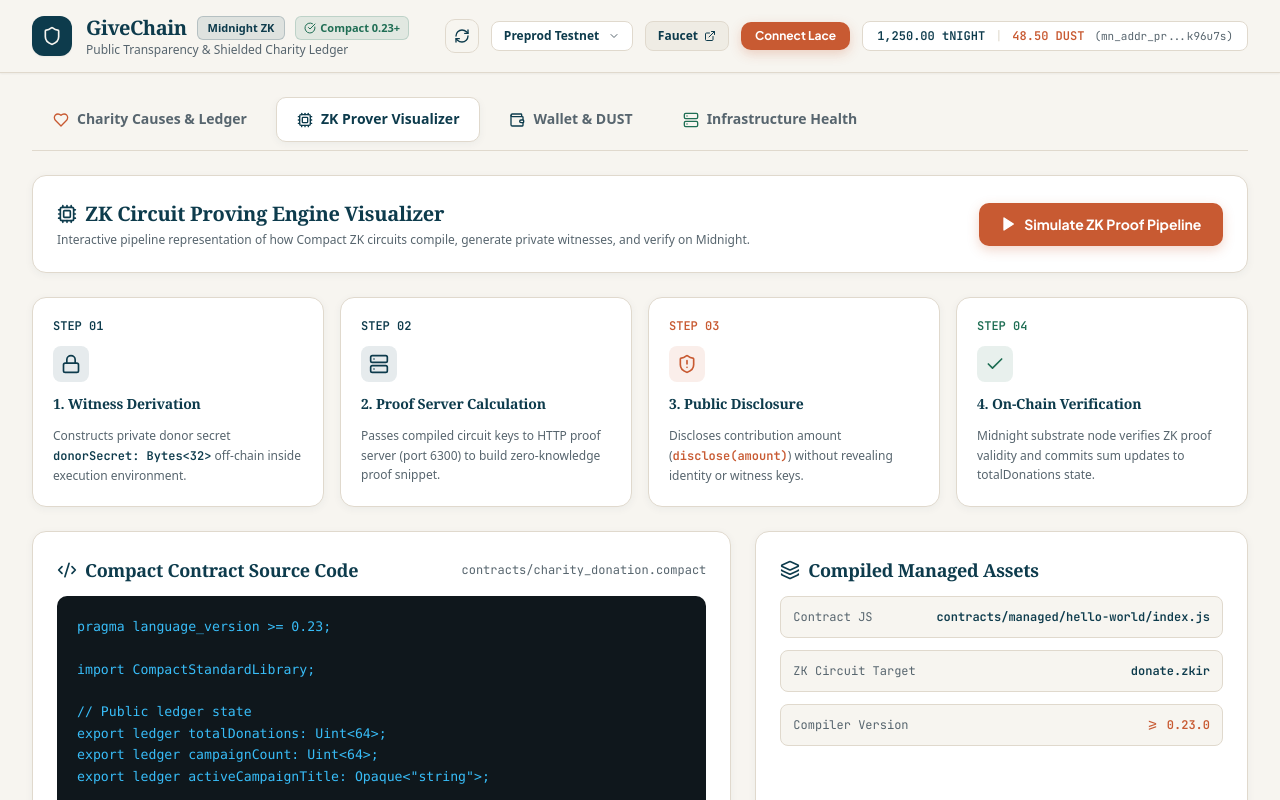
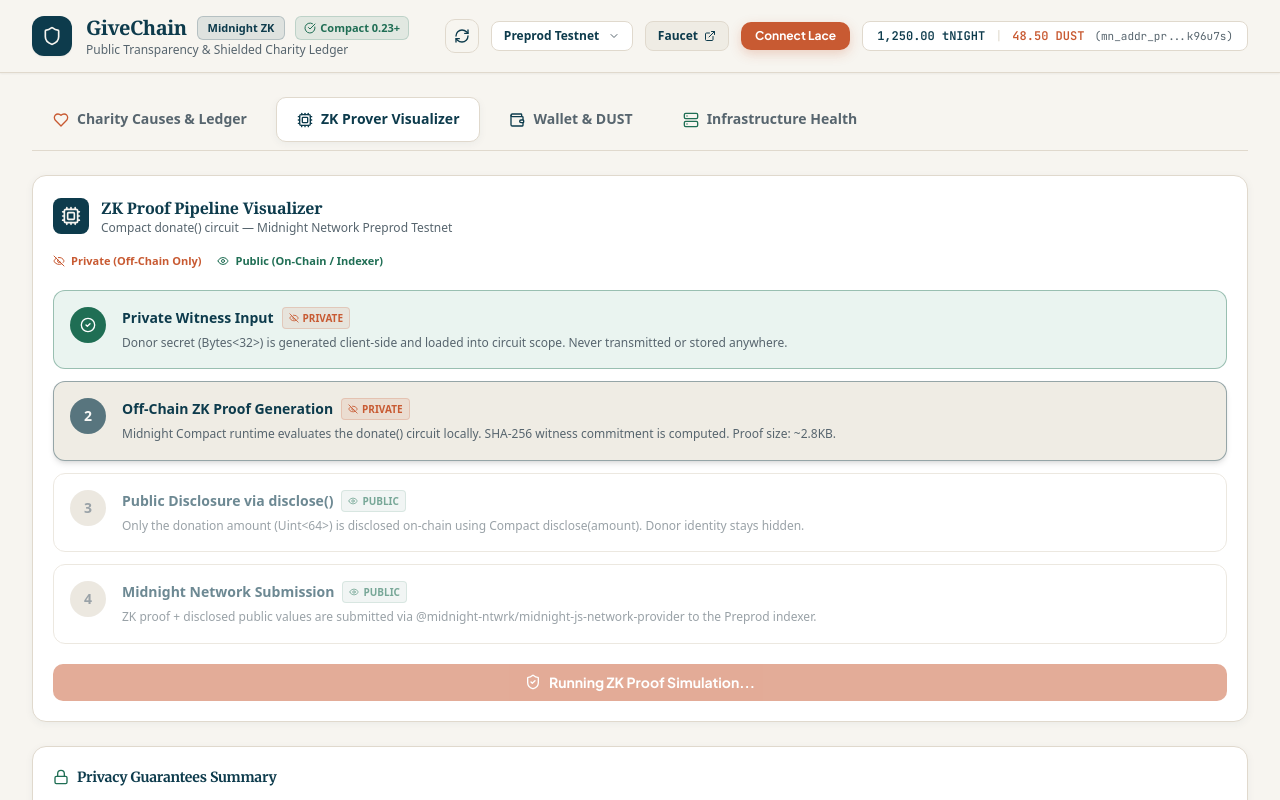
Before and after one commit to yuvrajvibhute/Givechain, a React (Vite) app: page / in a window 1280 px wide. Both pictures are taken after a click on the button "ZK Prover Visualizer". Shown: the top 800 px of the page. Built offline with nearby package versions, Linux system fonts and the light colour scheme.

Commit message:
feat(ui): Rebuild ZK proof visualizer with animated step pipeline and privacy labels

```diff
--- a/src/components/ProofVisualizerTab.tsx
+++ b/src/components/ProofVisualizerTab.tsx
@@ -1,181 +1,195 @@
-import React, { useState } from 'react';
-import { Cpu, ShieldAlert, Code2, Check, Play, Server, Lock, Layers } from 'lucide-react';
+import React, { useEffect, useState } from 'react';
+import { ShieldCheck, Eye, EyeOff, Lock, Cpu, CheckCircle2 } from 'lucide-react';
+
+interface ProofStepProps {
+  step: number;
+  title: string;
+  description: string;
+  isPrivate: boolean;
+  isActive: boolean;
+  isDone: boolean;
+}
+
+const ProofStep: React.FC<ProofStepProps> = ({
+  step,
+  title,
+  description,
+  isPrivate,
+  isActive,
+  isDone,
+}) => (
+  <div
+    className={`flex items-start gap-4 p-4 rounded-xl border transition-all duration-500 ${
+      isDone
+        ? 'border-[#1F6E54]/40 bg-[#EAF4F0]'
+        : isActive
+        ? 'border-[#0D3B4C]/40 bg-[#EFECE4] shadow-md'
+        : 'border-[#E0D9CD] bg-white opacity-60'
+    }`}
+  >
+    <div
+      className={`flex-shrink-0 w-9 h-9 rounded-full flex items-center justify-center text-sm font-bold ${
+        isDone
+          ? 'bg-[#1F6E54] text-white'
+          : isActive
+          ? 'bg-[#0D3B4C] text-white animate-pulse'
+          : 'bg-[#E0D9CD] text-[#57656E]'
+      }`}
+    >
+      {isDone ? <CheckCircle2 className="w-4 h-4" /> : step}
+    </div>
+    <div className="flex-1 min-w-0">
+      <div className="flex items-center gap-2 mb-1">
+        <span className="text-sm font-bold text-[#0D3B4C]">{title}</span>
+        {isPrivate ? (
+          <span className="flex items-center gap-1 text-[10px] px-1.5 py-0.5 rounded bg-[#C85A32]/10 text-[#C85A32] border border-[#C85A32]/20 font-semibold">
+            <EyeOff className="w-2.5 h-2.5" /> PRIVATE
+          </span>
+        ) : (
+          <span className="flex items-center gap-1 text-[10px] px-1.5 py-0.5 rounded bg-[#1F6E54]/10 text-[#1F6E54] border border-[#1F6E54]/20 font-semibold">
+            <Eye className="w-2.5 h-2.5" /> PUBLIC
+          </span>
+        )}
+      </div>
+      <p className="text-xs text-[#57656E] leading-relaxed">{description}</p>
+    </div>
+  </div>
+);
 
 export const ProofVisualizerTab: React.FC = () => {
-  const [activeStep, setActiveStep] = useState<number>(0);
-  const [isSimulating, setIsSimulating] = useState(false);
+  const [activeStep, setActiveStep] = useState<number>(-1);
+  const [isRunning, setIsRunning] = useState(false);
 
-  const compactSource = `pragma language_version >= 0.23;
+  const steps = [
+    {
+      title: 'Private Witness Input',
+      description:
+        'Donor secret (Bytes<32>) is generated client-side and loaded into circuit scope. Never transmitted or stored anywhere.',
+      isPrivate: true,
+    },
+    {
+      title: 'Off-Chain ZK Proof Generation',
+      description:
+        'Midnight Compact runtime evaluates the donate() circuit locally. SHA-256 witness commitment is computed. Proof size: ~2.8KB.',
+      isPrivate: true,
+    },
+    {
+      title: 'Public Disclosure via disclose()',
+      description:
+        'Only the donation amount (Uint<64>) is disclosed on-chain using Compact disclose(amount). Donor identity stays hidden.',
+      isPrivate: false,
+    },
+    {
+      title: 'Midnight Network Submission',
+      description:
+        'ZK proof + disclosed public values are submitted via @midnight-ntwrk/midnight-js-network-provider to the Preprod indexer.',
+      isPrivate: false,
+    },
+  ];
 
-import CompactStandardLibrary;
+  const runVisualization = async () => {
+    if (isRunning) return;
+    setIsRunning(true);
+    setActiveStep(-1);
+    for (let i = 0; i < steps.length; i++) {
+      setActiveStep(i);
+      await new Promise((r) => setTimeout(r, 1500));
+    }
+    setActiveStep(steps.length); // All done
+    setIsRunning(false);
+  };
 
-// Public ledger state
-export ledger totalDonations: Uint<64>;
-export ledger campaignCount: Uint<64>;
-export ledger activeCampaignTitle: Opaque<"string">;
+  useEffect(() => {
+    // Auto-start on mount
+    runVisualization();
+  }, []);
 
-// Circuit: Create Campaign
-export circuit createCampaign(title: Opaque<"string">): [] {
-    activeCampaignTitle = disclose(title);
-    campaignCount = campaignCount + 1;
-}
-
-// Circuit: Make Anonymous Donation (Private Witness: donorSecret)
-export circuit donate(donorSecret: Bytes<32>, amount: Uint<64>): [] {
-    assert(amount > 0, "Donation amount must be greater than zero");
-    const disclosedAmount = disclose(amount);
-    totalDonations = totalDonations + disclosedAmount;
-}`;
-
-  const runSimulation = () => {
-    setIsSimulating(true);
-    setActiveStep(1);
-
-    setTimeout(() => {
-      setActiveStep(2);
-      setTimeout(() => {
-        setActiveStep(3);
-        setTimeout(() => {
-          setActiveStep(4);
-          setIsSimulating(false);
-        }, 1200);
-      }, 1200);
-    }, 1200);
-  };
+  const isDone = (index: number) => activeStep > index;
+  const isActive = (index: number) => activeStep === index;
 
   return (
     <div className="space-y-6">
-      {/* Title & Interactive Control Banner */}
-      <div className="report-card p-6 flex flex-col md:flex-row md:items-center justify-between gap-4">
-        <div>
-          <div className="flex items-center gap-2 mb-1">
-            <Cpu className="w-5 h-5 text-[#0D3B4C]" />
-            <h2 className="text-xl font-bold font-serif text-[#0D3B4C]">ZK Circuit Proving Engine Visualizer</h2>
+      {/* Header Card */}
+      <div className="report-card p-5 border-[#E0D9CD]">
+        <div className="flex items-center gap-3 mb-4">
+          <div className="p-2 rounded-lg bg-[#0D3B4C] text-[#F7F5F0]">
+            <Cpu className="w-5 h-5" />
           </div>
-          <p className="text-xs text-[#57656E]">
-            Interactive pipeline representation of how Compact ZK circuits compile, generate private witnesses, and verify on Midnight.
-          </p>
+          <div>
+            <h2 className="text-base font-bold font-serif text-[#0D3B4C]">
+              ZK Proof Pipeline Visualizer
+            </h2>
+            <p className="text-xs text-[#57656E]">
+              Compact donate() circuit — Midnight Network Preprod Testnet
+            </p>
+          </div>
         </div>
 
+        {/* Privacy Legend */}
+        <div className="flex items-center gap-4 text-[11px] font-semibold mb-5">
+          <span className="flex items-center gap-1.5 text-[#C85A32]">
+            <EyeOff className="w-3 h-3" /> Private (Off-Chain Only)
+          </span>
+          <span className="flex items-center gap-1.5 text-[#1F6E54]">
+            <Eye className="w-3 h-3" /> Public (On-Chain / Indexer)
+          </span>
+        </div>
+
+        {/* Proof Steps */}
+        <div className="space-y-3">
+          {steps.map((step, i) => (
+            <ProofStep
+              key={i}
+              step={i + 1}
+              title={step.title}
+              description={step.description}
+              isPrivate={step.isPrivate}
+              isActive={isActive(i)}
+              isDone={isDone(i)}
+            />
+          ))}
+        </div>
+
+        {/* Replay Button */}
         <button
-          onClick={runSimulation}
-          disabled={isSimulating}
-          className="cta-button shrink-0"
+          onClick={runVisualization}
+          disabled={isRunning}
+          className="mt-5 cta-button py-2 text-xs w-full justify-center"
         >
-          <Play className="w-4 h-4 fill-current" />
-          <span>{isSimulating ? 'Running Simulation...' : 'Simulate ZK Proof Pipeline'}</span>
+          <ShieldCheck className="w-4 h-4" />
+          {isRunning ? 'Running ZK Proof Simulation...' : 'Replay ZK Proof Walkthrough'}
         </button>
       </div>
 
-      {/* Main Visual Pipeline */}
-      <div className="grid grid-cols-1 md:grid-cols-4 gap-4">
-        {/* Step 1 */}
-        <div className={`report-card p-5 space-y-3 relative overflow-hidden transition-all ${activeStep === 1 ? '!border-[#0D3B4C] !shadow-md bg-[#EFECE4]' : ''}`}>
-          <div className="flex items-center justify-between text-xs">
-            <span className="font-mono-num font-bold text-[#0D3B4C]">STEP 01</span>
-            {activeStep === 1 && <span className="w-2 h-2 rounded-full bg-[#0D3B4C] animate-ping" />}
-          </div>
-          <div className="p-2 rounded-lg bg-[#0D3B4C]/10 text-[#0D3B4C] w-fit">
-            <Lock className="w-5 h-5" />
-          </div>
-          <h3 className="font-bold text-sm font-serif text-[#0D3B4C]">1. Witness Derivation</h3>
-          <p className="text-xs text-[#57656E] leading-relaxed">
-            Constructs private donor secret <code className="text-[#0D3B4C] font-mono-num font-semibold">donorSecret: Bytes&lt;32&gt;</code> off-chain inside execution environment.
-          </p>
+      {/* ZK Guarantee Summary */}
+      <div className="report-card p-5 border-[#E0D9CD]">
+        <div className="flex items-center gap-2 mb-3">
+          <Lock className="w-4 h-4 text-[#1F6E54]" />
+          <h3 className="text-sm font-bold text-[#0D3B4C]">Privacy Guarantees Summary</h3>
         </div>
-
-        {/* Step 2 */}
-        <div className={`report-card p-5 space-y-3 relative overflow-hidden transition-all ${activeStep === 2 ? '!border-[#0D3B4C] !shadow-md bg-[#EFECE4]' : ''}`}>
-          <div className="flex items-center justify-between text-xs">
-            <span className="font-mono-num font-bold text-[#0D3B4C]">STEP 02</span>
-            {activeStep === 2 && <span className="w-2 h-2 rounded-full bg-[#0D3B4C] animate-ping" />}
-          </div>
-          <div className="p-2 rounded-lg bg-[#0D3B4C]/10 text-[#0D3B4C] w-fit">
-            <Server className="w-5 h-5" />
-          </div>
-          <h3 className="font-bold text-sm font-serif text-[#0D3B4C]">2. Proof Server Calculation</h3>
-          <p className="text-xs text-[#57656E] leading-relaxed">
-            Passes compiled circuit keys to HTTP proof server (port 6300) to build zero-knowledge proof snippet.
-          </p>
-        </div>
-
-        {/* Step 3 */}
-        <div className={`report-card p-5 space-y-3 relative overflow-hidden transition-all ${activeStep === 3 ? '!border-[#C85A32] !shadow-md bg-[#EFECE4]' : ''}`}>
-          <div className="flex items-center justify-between text-xs">
-            <span className="font-mono-num font-bold text-[#C85A32]">STEP 03</span>
-            {activeStep === 3 && <span className="w-2 h-2 rounded-full bg-[#C85A32] animate-ping" />}
-          </div>
-          <div className="p-2 rounded-lg bg-[#C85A32]/10 text-[#C85A32] w-fit">
-            <ShieldAlert className="w-5 h-5" />
-          </div>
-          <h3 className="font-bold text-sm font-serif text-[#0D3B4C]">3. Public Disclosure</h3>
-          <p className="text-xs text-[#57656E] leading-relaxed">
-            Discloses contribution amount (<code className="text-[#C85A32] font-mono-num font-semibold">disclose(amount)</code>) without revealing identity or witness keys.
-          </p>
-        </div>
-
-        {/* Step 4 */}
-        <div className={`report-card p-5 space-y-3 relative overflow-hidden transition-all ${activeStep === 4 ? '!border-[#1F6E54] !shadow-md bg-[#EAF4F0]' : ''}`}>
-          <div className="flex items-center justify-between text-xs">
-            <span className="font-mono-num font-bold text-[#1F6E54]">STEP 04</span>
-            {activeStep === 4 && <span className="w-2 h-2 rounded-full bg-[#1F6E54] animate-ping" />}
-          </div>
-          <div className="p-2 rounded-lg bg-[#1F6E54]/10 text-[#1F6E54] w-fit">
-            <Check className="w-5 h-5" />
-          </div>
-          <h3 className="font-bold text-sm font-serif text-[#0D3B4C]">4. On-Chain Verification</h3>
-          <p className="text-xs text-[#57656E] leading-relaxed">
-            Midnight substrate node verifies ZK proof validity and commits sum updates to totalDonations state.
-          </p>
-        </div>
-      </div>
-
-      {/* Source Code & Managed Assets */}
-      <div className="grid grid-cols-1 lg:grid-cols-12 gap-6">
-        <div className="lg:col-span-7 report-card p-6 space-y-3">
-          <div className="flex items-center justify-between">
-            <div className="flex items-center gap-2">
-              <Code2 className="w-5 h-5 text-[#0D3B4C]" />
-              <h3 className="text-lg font-bold font-serif text-[#0D3B4C]">Compact Contract Source Code</h3>
-            </div>
-            <span className="text-xs text-[#57656E] font-mono-num">contracts/charity_donation.compact</span>
-          </div>
-
-          <pre className="code-block text-xs leading-relaxed overflow-x-auto">
-            <code>{compactSource}</code>
-          </pre>
-        </div>
-
-        <div className="lg:col-span-5 report-card p-6 space-y-4 flex flex-col justify-between">
-          <div>
-            <div className="flex items-center gap-2 mb-3">
-              <Layers className="w-5 h-5 text-[#0D3B4C]" />
-              <h3 className="text-lg font-bold font-serif text-[#0D3B4C]">Compiled Managed Assets</h3>
-            </div>
-
-            <div className="space-y-3 text-xs font-mono-num">
-              <div className="p-3 rounded-lg bg-[#F7F5F0] border border-[#E0D9CD] flex items-center justify-between">
-                <span className="text-[#57656E]">Contract JS</span>
-                <span className="text-[#0D3B4C] font-semibold">contracts/managed/hello-world/index.js</span>
-              </div>
-              <div className="p-3 rounded-lg bg-[#F7F5F0] border border-[#E0D9CD] flex items-center justify-between">
-                <span className="text-[#57656E]">ZK Circuit Target</span>
-                <span className="text-[#0D3B4C] font-semibold">donate.zkir</span>
-              </div>
-              <div className="p-3 rounded-lg bg-[#F7F5F0] border border-[#E0D9CD] flex items-center justify-between">
-                <span className="text-[#57656E]">Compiler Version</span>
-                <span className="text-[#C85A32] font-semibold">{'>'}= 0.23.0</span>
-              </div>
-            </div>
-          </div>
-
-          <div className="p-4 rounded-lg bg-[#2A7B62]/10 border border-[#2A7B62]/20 text-xs text-[#1F6E54] space-y-1">
-            <span className="font-bold block">Privacy Architecture Guarantee</span>
-            <p className="text-[#1F6E54]/90">
-              Midnight separates public state (total raised) from private state (donor identity secrets).
-            </p>
-          </div>
-        </div>
+        <ul className="space-y-2 text-xs text-[#57656E]">
+          <li className="flex items-start gap-2">
+            <CheckCircle2 className="w-3.5 h-3.5 text-[#1F6E54] mt-0.5 shrink-0" />
+            <span>
+              <strong className="text-[#0D3B4C]">Donor Identity Hidden:</strong> Wallet address
+              and witness key are never posted to the Midnight public ledger or indexer.
+            </span>
+          </li>
+          <li className="flex items-start gap-2">
+            <CheckCircle2 className="w-3.5 h-3.5 text-[#1F6E54] mt-0.5 shrink-0" />
+            <span>
+              <strong className="text-[#0D3B4C]">Amount Transparency:</strong> Donation amounts
+              are publicly visible for auditing via <code className="bg-[#EFECE4] px-1 rounded">disclose(amount)</code>.
+            </span>
+          </li>
+          <li className="flex items-start gap-2">
+            <CheckCircle2 className="w-3.5 h-3.5 text-[#1F6E54] mt-0.5 shrink-0" />
+            <span>
+              <strong className="text-[#0D3B4C]">Non-Zero Proof:</strong> Circuit asserts
+              amount &gt; 0 before disclosure. Invalid donations are rejected on-chain.
+            </span>
+          </li>
+        </ul>
       </div>
     </div>
   );
```
